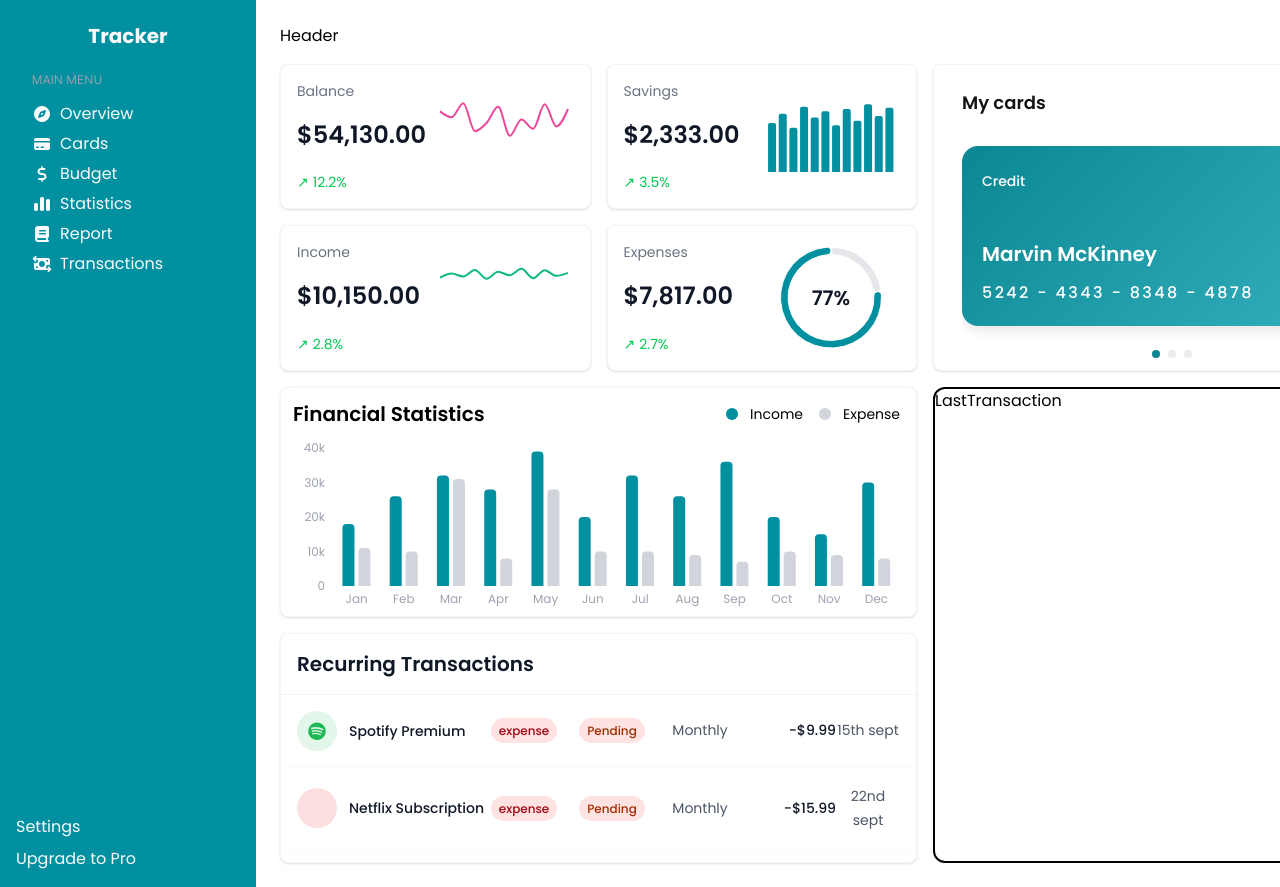
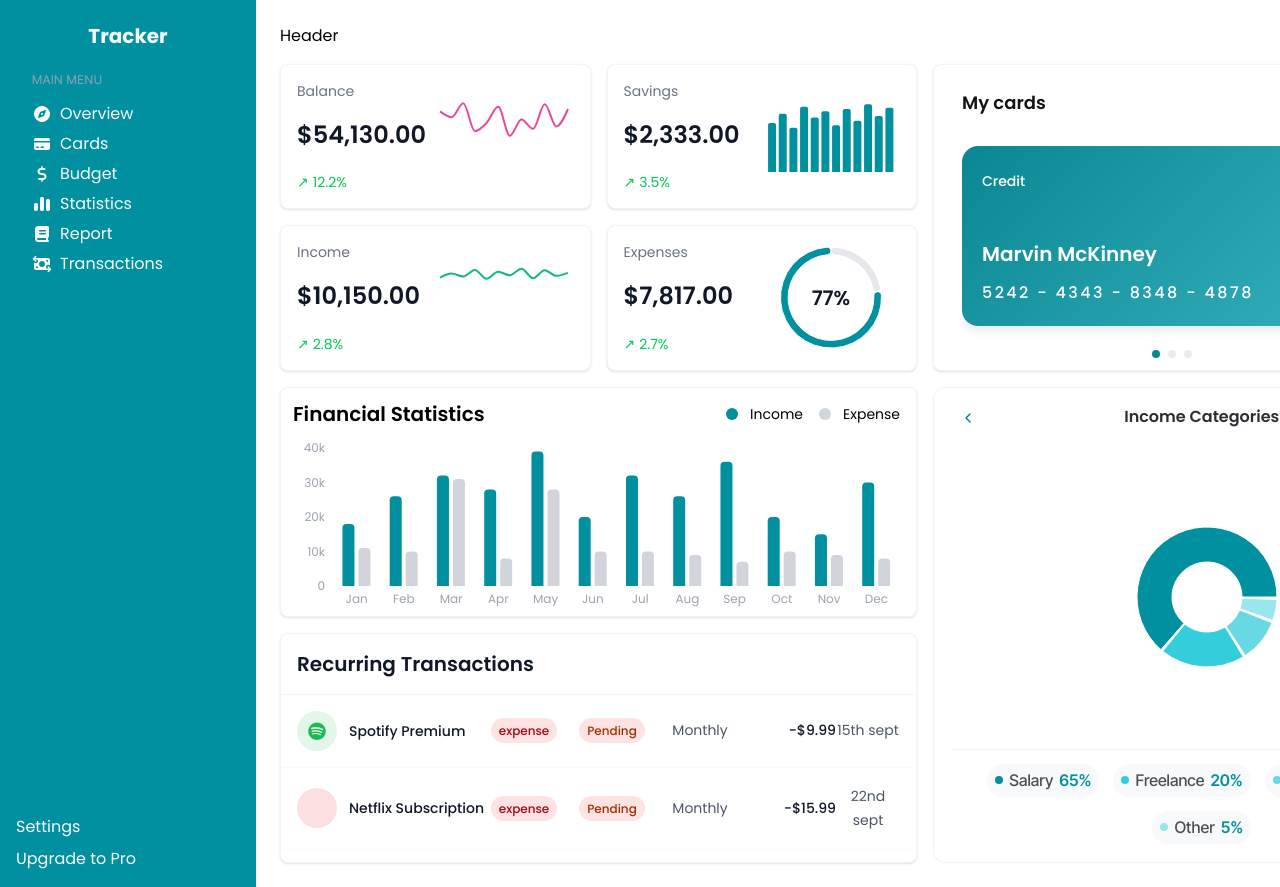
Before and after one commit to Abhishek035/Expense-Tracker, a React (Vite) app in the folder frontend/vite-project/: page / in a window 1280 px wide. Shown: the top 887 px of the page. Built offline with nearby package versions, Linux system fonts and the light colour scheme.

Commit message:
Added expense/income breakdown

```diff
--- a/frontend/vite-project/src/App.jsx
+++ b/frontend/vite-project/src/App.jsx
@@ -2,6 +2,7 @@ import React from "react";
 import "@mantine/core/styles.css";
 // ‼️ import carousel styles after core package styles
 import "@mantine/carousel/styles.css";
+import '@mantine/charts/styles.css';
 
 import Dashboard from "./DashBoard";
 import "./index.css"; // Your CSS file
--- a/frontend/vite-project/src/DashBoard.jsx
+++ b/frontend/vite-project/src/DashBoard.jsx
@@ -12,7 +12,7 @@ import {
 import Cards from "./dashboard/Cards";
 import FinStats from "./dashboard/FinStats";
 import Recurring from "./dashboard/Recurring";
-import LastTransaction from "./dashboard/LastTransaction";
+import DivisionbyCategories from "./dashboard/DivisionbyCategories";
 
 const balanceData = [
   { value: 52000 },
@@ -205,8 +205,8 @@ const DashBoard = () => {
         <div className="sm:col-[1_/_span_1] sm:row-[3_/_span_1]">
           <Recurring />
         </div>
-        <div className="sm:col-[2_/_span_1] sm:row-[2_/_span_2] border-2 rounded-xl">
-          <LastTransaction />
+        <div className="sm:col-[2_/_span_1] sm:row-[2_/_span_2] bg-white h-full">
+          <DivisionbyCategories />
         </div>
       </div>
     </div>
--- /dev/null
+++ b/frontend/vite-project/src/dashboard/DivisionbyCategories.jsx
@@ -0,0 +1,111 @@
+import React, { useState } from 'react';
+import { Pie, PieChart, Cell, Tooltip } from 'recharts';
+import { ActionIcon, Text, Box, Group, Flex } from '@mantine/core';
+import { IconChevronLeft, IconChevronRight } from '@tabler/icons-react';
+import styles from './DivisionbyCategories.module.css';
+
+const incomeData = [
+  { name: "Salary", value: 65, color: "#0090A0" },
+  { name: "Freelance", value: 20, color: "#33cddb" },
+  { name: "Investments", value: 10, color: "#66d9e4" },
+  { name: "Other", value: 5, color: "#99e6ed" },
+];
+
+const expenseData = [
+  { name: "Housing", value: 35, color: "#0090A0" },
+  { name: "Food", value: 25, color: "#33cddb" },
+  { name: "Transport", value: 15, color: "#66d9e4" },
+  { name: "Entertainment", value: 12, color: "#99e6ed" },
+  { name: "Utilities", value: 8, color: "#ccf2f6" },
+  { name: "Other", value: 5, color: "#e6f9fb" },
+];
+
+// Custom Tooltip Component
+const CustomTooltip = ({ active, payload }) => {
+  if (active && payload && payload.length) {
+    return (
+      <div className={styles.customTooltip}>
+        <p className={styles.tooltipLabel}>{`${payload[0].name} : ${payload[0].value}%`}</p>
+      </div>
+    );
+  }
+
+  return null;
+};
+
+const DivisionbyCategories = () => {
+  const [activeTab, setActiveTab] = useState('income');
+
+  const currentData = activeTab === 'income' ? incomeData : expenseData;
+  const title = activeTab === 'income' ? 'Income Categories' : 'Expense Categories';
+
+  return (
+    <Box className={styles.container}>
+      {/* Header with navigation */}
+      <Group justify="space-between" className={styles.header}>
+        <ActionIcon
+          variant="subtle"
+          color="primary"
+          onClick={() => setActiveTab(activeTab === 'income' ? 'expense' : 'income')}
+        >
+          <IconChevronLeft size={16} />
+        </ActionIcon>
+
+        <Text className={styles.title}>
+          {title}
+        </Text>
+
+        <ActionIcon
+          variant="subtle"
+          color="primary"
+          onClick={() => setActiveTab(activeTab === 'income' ? 'expense' : 'income')}
+        >
+          <IconChevronRight size={16} />
+        </ActionIcon>
+      </Group>
+
+      {/* Chart container */}
+      <Box className={styles.chartContainer}>
+        <PieChart width={180} height={180}>
+          <Pie
+            data={currentData}
+            cx={90}
+            cy={90}
+            innerRadius={35}
+            outerRadius={70}
+            paddingAngle={2}
+            dataKey="value"
+          >
+            {currentData.map((entry, index) => (
+              <Cell key={`cell-${index}`} fill={entry.color} />
+            ))}
+          </Pie>
+          {/* Add the Tooltip component here */}
+          <Tooltip content={<CustomTooltip />} />
+        </PieChart>
+      </Box>
+
+      {/* Categories legend - horizontal layout */}
+      <Box className={styles.legendContainer}>
+        <Flex wrap="wrap" gap="xs" justify="center">
+          {currentData.map((item, index) => (
+            <Group key={index} gap={6} className={styles.legendItem}>
+              <Box
+                className={styles.colorDot}
+                style={{ backgroundColor: item.color }}
+              />
+              <Text className={styles.legendText}>
+                {item.name}
+              </Text>
+              <Text className={styles.legendValue}>
+                {item.value}%
+              </Text>
+            </Group>
+          ))}
+        </Flex>
+      </Box>
+    </Box>
+  );
+};
+
+export default DivisionbyCategories;
--- /dev/null
+++ b/frontend/vite-project/src/dashboard/DivisionbyCategories.module.css
@@ -0,0 +1,108 @@
+.container {
+  display: flex;
+  flex-direction: column;
+  height: 100%;
+  background: white;
+  border-radius: 12px;
+  padding: 16px;
+  box-shadow: 0 1px 3px rgba(0, 0, 0, 0.1);
+  border: 1px solid #f1f3f4;
+  box-shadow: var(--mantine-breakpoint-);
+}
+
+.header {
+  margin-bottom: 12px;
+  padding: 0 4px;
+}
+
+.title {
+  font-family: 'Poppins', sans-serif;
+  font-weight: 600;
+  font-size: 16px;
+  color: #2c2e33;
+  text-align: center;
+  flex: 1;
+}
+
+.chartContainer {
+  display: flex;
+  justify-content: center;
+  align-items: center;
+  flex: 1;
+  min-height: 180px;
+}
+
+.legendContainer {
+  margin-top: 8px;
+  padding-top: 12px;
+  border-top: 1px solid #f1f3f4;
+}
+
+.legendItem {
+  background: #f8f9fa;
+  border-radius: 16px;
+  padding: 4px 8px;
+  margin: 2px;
+  min-width: fit-content;
+}
+
+.colorDot {
+  width: 8px;
+  height: 8px;
+  border-radius: 50%;
+  flex-shrink: 0;
+}
+
+.legendText {
+  font-family: 'Inter Tight', sans-serif;
+  font-size: 1rem;
+  font-weight: 500;
+  color: #495057;
+  white-space: nowrap;
+}
+
+.legendValue {
+  font-family: 'Inter Tight', sans-serif;
+  font-size: 1rem;
+  font-weight: 600;
+  color: #0090A0;
+}
+
+/* Responsive adjustments */
+@media (max-width: 48em) {
+  .container {
+    padding: 12px;
+  }
+
+  .title {
+    font-size: 14px;
+  }
+
+  .chartContainer {
+    min-height: 150px;
+  }
+
+  .legendText,
+  .legendValue {
+    font-size: 10px;
+  }
+
+  .legendItem {
+    padding: 3px 6px;
+  }
+}
+
+.customTooltip {
+  background: rgba(30, 30, 30, 0.9);
+  border-radius: 8px;
+  padding: 8px 12px;
+  box-shadow: 0 2px 8px rgba(0, 0, 0, 0.2);
+}
+
+.tooltipLabel {
+  color: white;
+  font-family: 'Inter Tight', sans-serif;
+  font-size: 13px;
+  font-weight: 500;
+  margin: 0;
+}
--- a/frontend/vite-project/src/dashboard/LastTransaction.jsx
+++ /dev/null
@@ -1,9 +0,0 @@
-import React from 'react'
-
-const LastTransaction = () => {
-  return (
-    <div>LastTransaction</div>
-  )
-}
-
-export default LastTransaction
```
Also changed, not shown: frontend/vite-project/package.json (+5 -3 lines), 1 other file (tests, documents, lock files or other folders).
